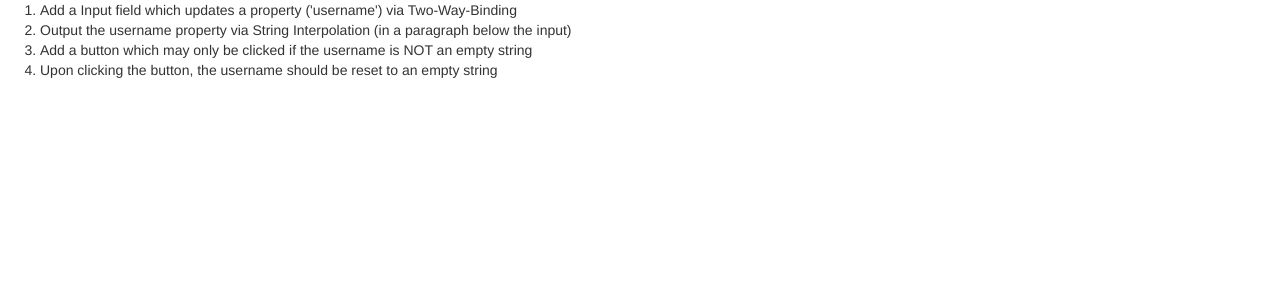
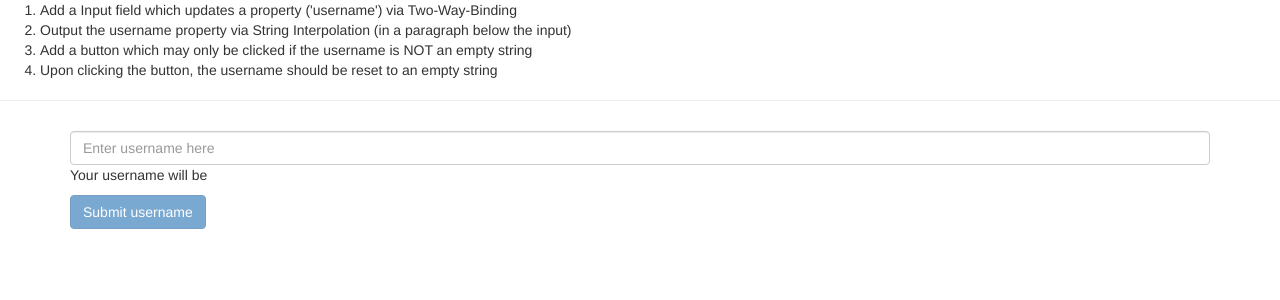
Before and after one commit to guionwind/formacio-cleverea, an Angular app: page / in a window 1280 px wide. Shown: the top 300 px of the page. Built offline with nearby package versions, Linux system fonts and the light colour scheme.

Commit message:
exercise complete
two way binding for the input form
string interpolation to show the current username
property binding to activate/deactivate the button
event binding to reset the username on button press

```diff
--- a/src/app/app.component.html
+++ b/src/app/app.component.html
@@ -4,3 +4,21 @@
   <li>Add a button which may only be clicked if the username is NOT an empty string</li>
   <li>Upon clicking the button, the username should be reset to an empty string</li>
 </ol>
+
+<hr>
+
+<div class = "container">
+    <div class = "column">
+        <p> </p>
+        <input
+            type = "text"
+            class = "form-control"
+            placeholder = "Enter username here"
+            [(ngModel)] = "username">
+        <p>Your username will be {{username}}</p>
+        <button
+            class = "btn btn-primary"
+            [disabled] = "!username"
+            (click)="onSubmitUsername()"> Submit username</button>
+    </div>
+</div>
--- a/src/app/app.component.ts
+++ b/src/app/app.component.ts
@@ -6,5 +6,9 @@ import { Component } from '@angular/core';
   styleUrl: './app.component.css'
 })
 export class AppComponent {
+  username: string = ""
 
+  onSubmitUsername() {
+    this.username = ""
+  }
 }
--- a/src/app/servers/servers.component.ts
+++ b/src/app/servers/servers.component.ts
@@ -12,6 +12,7 @@ export class ServersComponent {
   serverName = '';
 
   constructor() {
+    //setTimeout rep una funcio a executar i el delay corresponent
     setTimeout(() => this.allowNewServer = true, 2000);
   }
 
```
